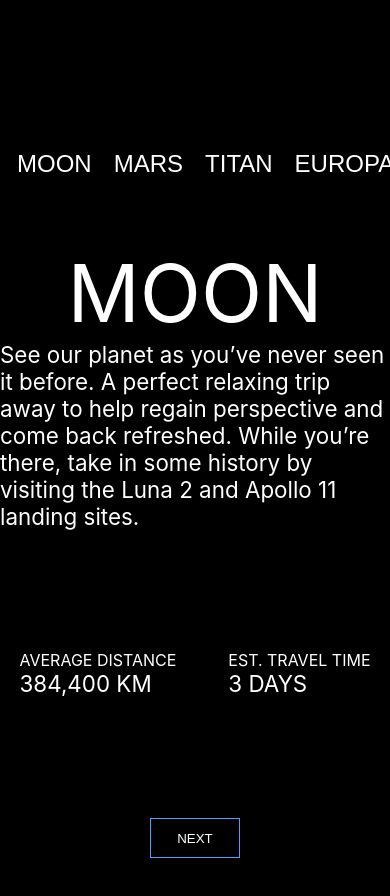
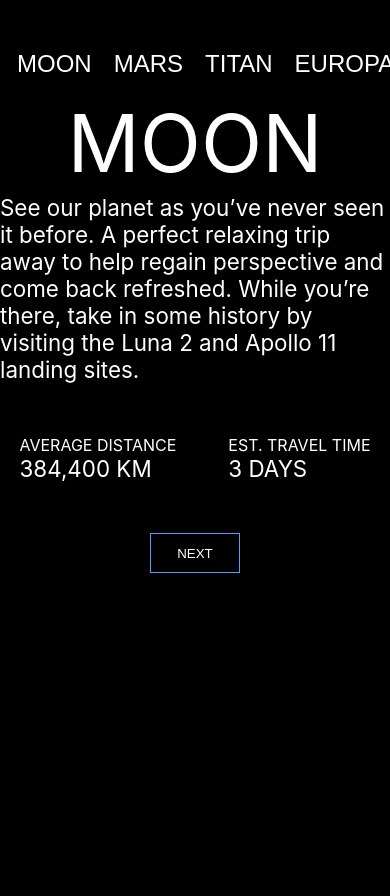
Before and after one commit to roshanpanda666/interstellar-travel, a React (Create React App) app: page /Destination in a window 390 px wide. Shown: the part 568-1464 px from the top of the page. After the commit the page ends 1251 px from the top, so only its background shows below. Built offline with nearby package versions, Linux system fonts and the light colour scheme.

Commit message:
commiting improved destination pages styling

```diff
--- a/src/destination.css
+++ b/src/destination.css
@@ -208,7 +208,7 @@ box-shadow: -1px 2px 22px 1px rgba(25,152,255,1);
         width: 100%;
     }
     .button{
-        margin-top: -100px;
+        margin-top: -300px;
         margin-right: 10px;
     }
 
@@ -224,8 +224,27 @@ box-shadow: -1px 2px 22px 1px rgba(25,152,255,1);
         font-size: 5rem;
         color: #a26a00;
     }
+    .planetname{
+        margin-top: -150px;
+    }
+    .marsplanetname{
+        margin-top: -150px;
+    }
+    .titanplanetname{
+        margin-top: -150px;
+    }
+    .europaplanetname{
+        margin-top: -150px;
+    }
     .planetfacttxt{
+        margin-top: -50px;
         width:100%;
+    }
+    .distancecomp{
+        margin-top: -150px;
+    }
+    .underbutton{
+        margin-top: -150px;
     }
     .leftdown{
         font-size: 1.4rem;
@@ -247,5 +266,11 @@ box-shadow: -1px 2px 22px 1px rgba(25,152,255,1);
     .txtfordestination{
         margin-top: -40px;
     }
+    .rightsided{
+        height: 300px;
+    }
+    .distancecompfather{
+        height: 300px;
+    }
 
   }
```
